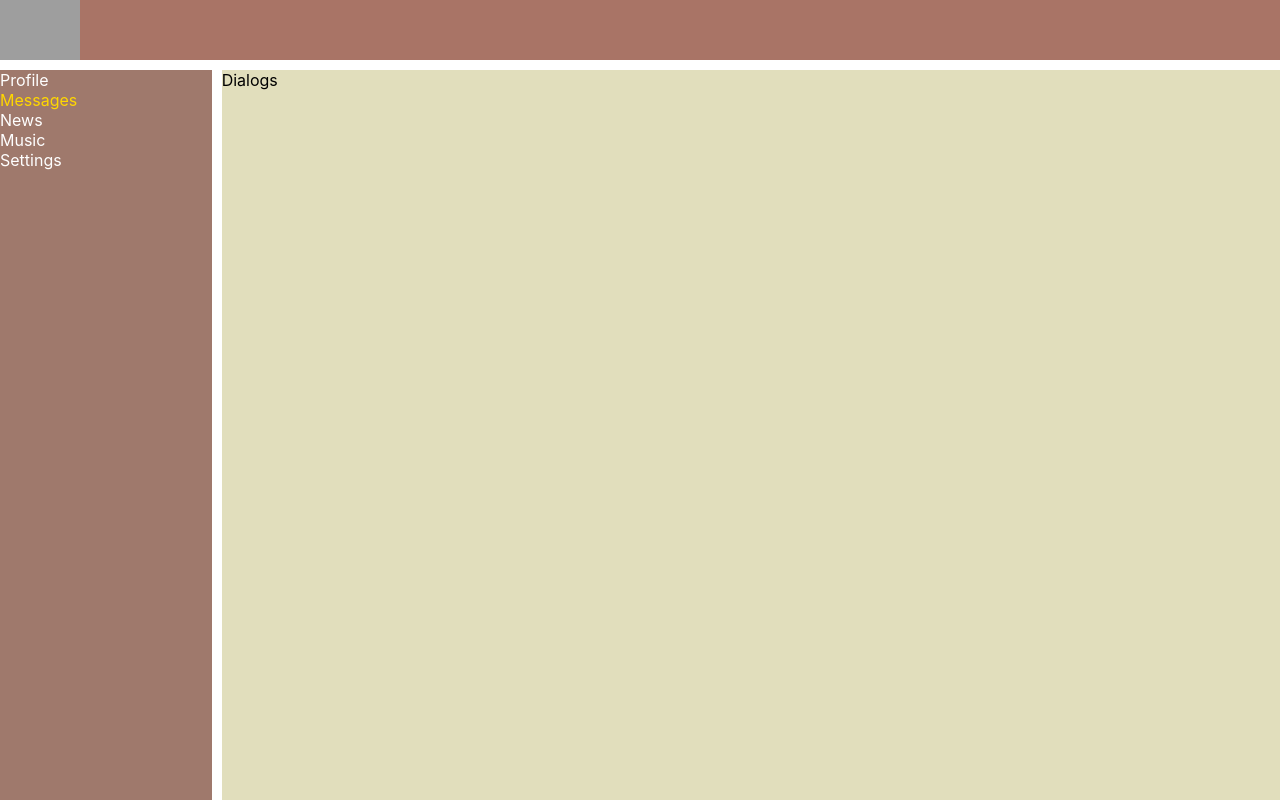
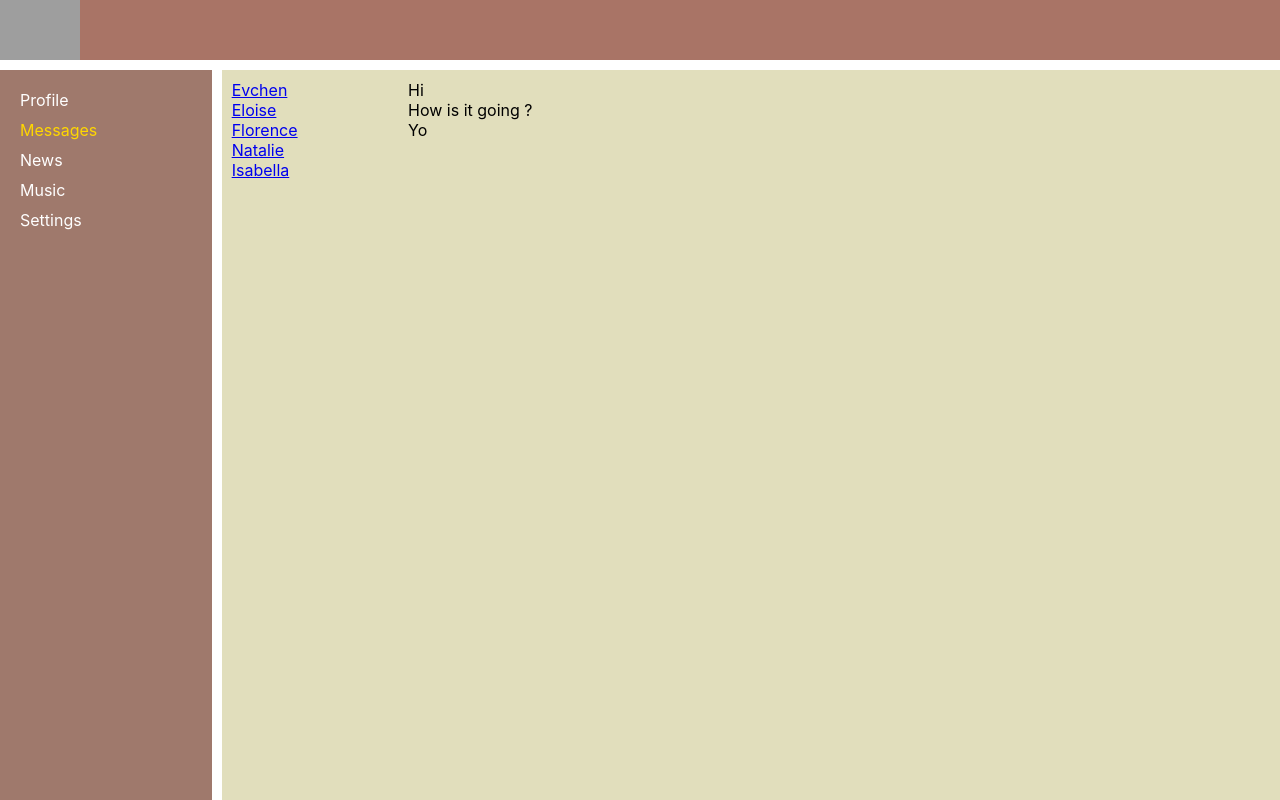
Before and after one commit to e-nie/samurai-way-2023, a React (Create React App) app: page /dialogs in a window 1280 px wide. Built offline with nearby package versions, Linux system fonts and the light colour scheme; grey boxes are pictures that could not be loaded.

Commit message:
add 19-22 lesson router 5

```diff
--- a/src/App.tsx
+++ b/src/App.tsx
@@ -5,26 +5,26 @@ import Header from "./components/Header/Header";
 import Navbar from "./components/Navbar/Navbar";
 import Profile from "./components/Profile/Profile";
 import Dialogs from "./components/Dialogs/Dialogs";
+import Music from "./components/Music/Music";
+import News from "./components/News/News";
+import Settings from "./components/Settings/Settings";
 
 function App() {
     return (
-        // <BrowserRouter>
-        <div className = "app-wrapper">
-
-            <Header />
-            <Navbar />
-            <div className='app-wrapper-content'>
-            <Dialogs />
+        <BrowserRouter>
+            <div className = "app-wrapper">
+                <Header />
+                <Navbar />
+                <div className = 'app-wrapper-content'>
+                    <Route path={'/dialogs'} component = {Dialogs} />
+                    <Route path={'/profile'} component = {Profile} />
+                    <Route path={'/news'} component = {News} />
+                    <Route path={'/music'} component = {Music} />
+                    <Route path={'/settings'} component = {Settings} />
+                </div>
             </div>
-            {/*<Profile/>*/}
-
-
-            {/*<Route path = {'/hello'} render = {() => <HelloMessage message = 'Hello Friends!' />} />*/}
-            {/*<Route path = {'/bye'} render = {() => <ByeMessage message = 'Bye Friends!' />} />*/}
-        </div>
-        // </BrowserRouter>
+        </BrowserRouter>
     )
-        ;
 }
 
 // type MessageType = {
--- a/src/components/Dialogs/Dialogs.module.css
+++ b/src/components/Dialogs/Dialogs.module.css
@@ -0,0 +1,23 @@
+.dialogs {
+    display: grid;
+    grid-template-columns: 2fr 10fr;
+}
+
+.dialogsItems {
+    padding: 10px;
+}
+.dialogsItems .active{
+    color: gold;
+}
+
+.dialog {
+
+}
+
+.messages {
+    padding: 10px;
+}
+
+.message {
+
+}
--- a/src/components/Dialogs/Dialogs.tsx
+++ b/src/components/Dialogs/Dialogs.tsx
@@ -1,10 +1,33 @@
 import s from './Dialogs.module.css'
+import {NavLink} from "react-router-dom";
 
 const Dialogs = (props: any) => {
     return (
-        <div>
-            Dialogs
+        <div className = {s.dialogs}>
+            <div className = {s.dialogsItems}>
+                <div className = {s.dialog + ' ' + s.active}>
+                    <NavLink to = {'/dialogs/1'}>Evchen</NavLink>
+                </div>
+                <div className = {s.dialog}>
+                    <NavLink to = {'/dialogs/2'}>Eloise</NavLink>
+                </div>
+                <div className = {s.dialog}>
+                    <NavLink to = {'/dialogs/3'}>Florence</NavLink>
+                </div>
+                <div className = {s.dialog}>
+                    <NavLink to = {'/dialogs/4'}>Natalie</NavLink>
+                </div>
+                <div className = {s.dialog}>
+                    <NavLink to = {'/dialogs/5'}> Isabella</NavLink>
+                </div>
+            </div>
+            <div className = {s.messages}>
+                <div className = {s.message}>Hi</div>
+                <div className = {s.message}>How is it going ?</div>
+                <div className = {s.message}>Yo</div>
+            </div>
         </div>
+
     )
 }
 
--- a/src/components/Header/Header.module.css
+++ b/src/components/Header/Header.module.css
@@ -5,4 +5,5 @@
 
 .header img {
     width: 80px;
+
 }
--- /dev/null
+++ b/src/components/Music/Music.tsx
@@ -0,0 +1,11 @@
+import s from './Music.module.css'
+
+const Music = (props: any) => {
+    return (
+        <div>
+            Music
+        </div>
+    )
+}
+
+export default Music
--- a/src/components/Navbar/Navbar.module.css
+++ b/src/components/Navbar/Navbar.module.css
@@ -1,12 +1,18 @@
 .nav {
     grid-area: n;
     background-color: #9f796c;
+    padding: 20px;
 }
 
-.item {
-    color: white;
+.item{
+    margin-bottom: 10px;
 }
 
-.active {
+.item a {
+    color: white;
+    text-decoration: none;
+}
+
+.item a.activeLink {
     color: gold
 }
--- a/src/components/Navbar/Navbar.tsx
+++ b/src/components/Navbar/Navbar.tsx
@@ -1,23 +1,24 @@
 import React from 'react';
-import  s from './Navbar.module.css'
+import s from './Navbar.module.css'
+import {NavLink} from "react-router-dom";
 
 const Navbar = () => {
     return (
         <nav className = {s.nav}>
             <div className = {s.item}>
-                <a>Profile</a>
+                <NavLink to = {'/profile'} activeClassName={s.activeLink}>Profile</NavLink>
             </div>
             <div className = {`${s.item} ${s.active}`}>
-                <a>Messages</a>
+                < NavLink to = {'/dialogs'} activeClassName={s.activeLink}>Messages</NavLink>
             </div>
             <div className = {s.item}>
-                <a>News</a>
+                <NavLink to = {'/news'} activeClassName={s.activeLink}>News</NavLink>
             </div>
             <div className = {s.item}>
-                <a>Music</a>
+                <NavLink to = {'/music'} activeClassName={s.activeLink}>Music</NavLink>
             </div>
             <div className = {s.item}>
-                <a>Settings</a>
+                <NavLink to = {'settings'} activeClassName={s.activeLink}>Settings</NavLink>
             </div>
         </nav>
     );
--- /dev/null
+++ b/src/components/News/News.tsx
@@ -0,0 +1,11 @@
+import s from './News.module.css'
+
+const News = (props: any) => {
+    return (
+        <div>
+            News
+        </div>
+    )
+}
+
+export default News
--- /dev/null
+++ b/src/components/Settings/Settings.tsx
@@ -0,0 +1,11 @@
+import s from './Settings.module.css'
+
+const Settings = (props: any) => {
+    return (
+        <div>
+            Settings
+        </div>
+    )
+}
+
+export default Settings
```
Also changed, not shown: src/components/Music/Music.module.css (added), src/components/News/News.module.css (added), src/components/Settings/Settings.module.css (added).
